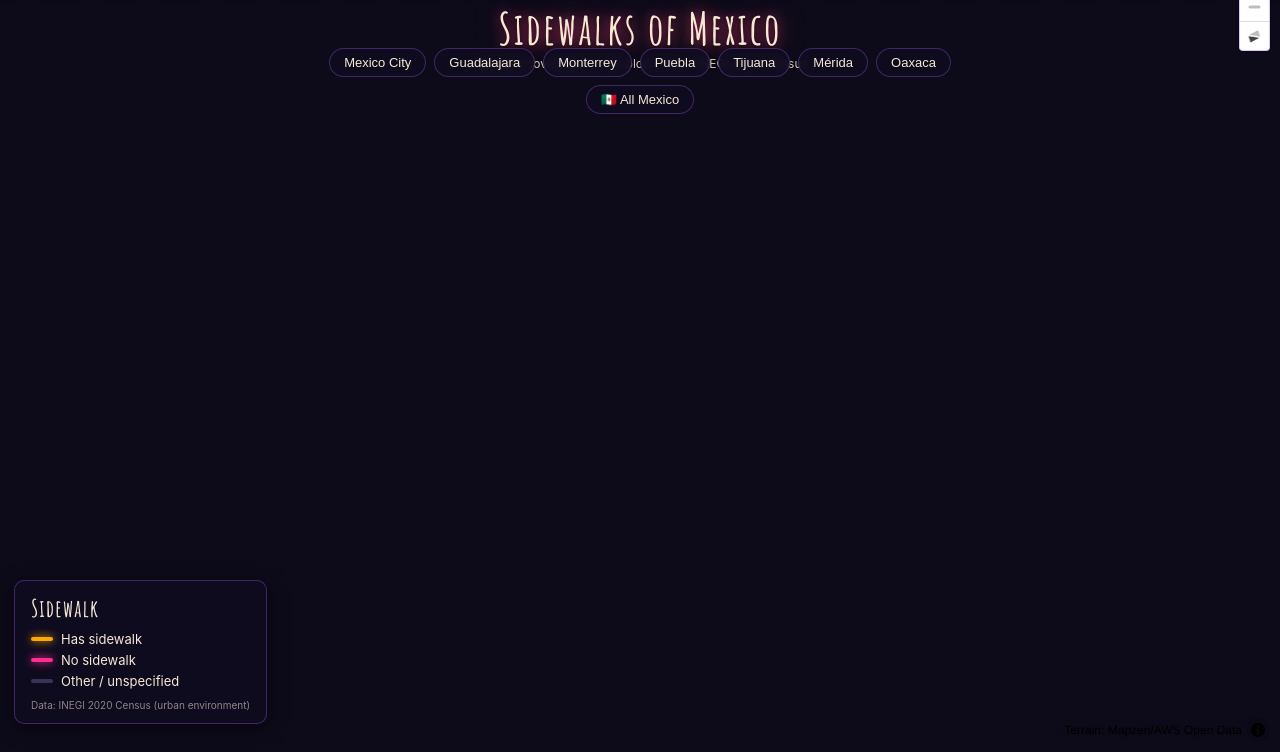
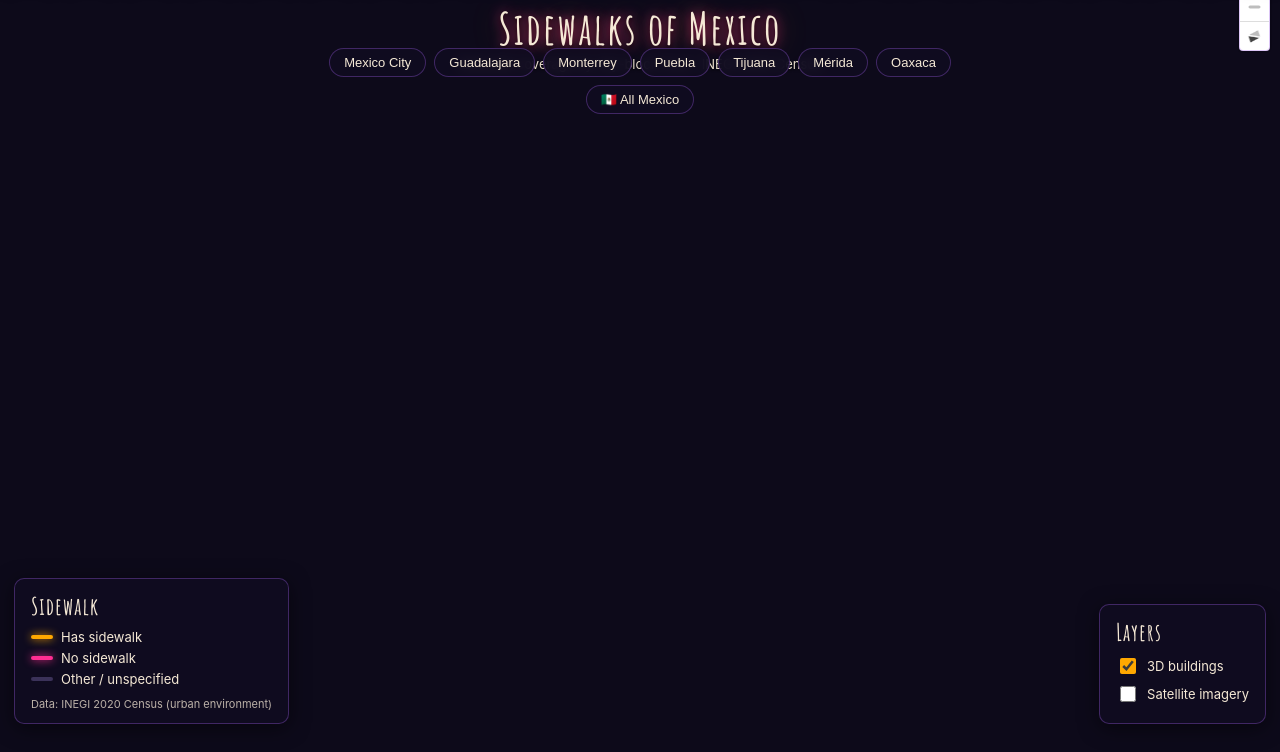
Before and after one commit to asturksever/mx-sidewalk, a website built with Vite: page index.html in a window 1280 px wide. Shown: the part 48-800 px from the top of the page. Built offline with nearby package versions, Linux system fonts and the light colour scheme; no server answers; animation ran at ten frames a second; what pmtiles would draw is missing.

Commit message:
Add Layers panel with 3D buildings and satellite toggles; brighten buildings; remove terrain
- Brighten 3D building extrusions (#453567 → #8b6fd8 by height) so they read against the dark basemap
- Remove terrain and hillshade (flat map)
- Add Esri World Imagery satellite layer, toggled off by default
- New Layers panel (bottom-right) with 3D buildings / satellite checkboxes; city chips unchanged
- Accessibility: aria-labels, focus-visible outlines, prefers-reduced-motion, contrast bumps

```diff
--- a/index.html
+++ b/index.html
@@ -58,7 +58,7 @@
     </header>
 
     <!-- Legend -->
-    <aside id="legend">
+    <aside id="legend" aria-label="Map legend">
       <h2>Sidewalk</h2>
       <div class="row"><span class="swatch" style="--c:#FFA800"></span> Has sidewalk</div>
       <div class="row"><span class="swatch" style="--c:#FF2E92"></span> No sidewalk</div>
@@ -66,8 +66,21 @@
       <p class="credit">Data: INEGI 2020 Census (urban environment)</p>
     </aside>
 
+    <!-- Layer toggles -->
+    <aside id="layers" aria-label="Map layers">
+      <h2>Layers</h2>
+      <label class="toggle">
+        <input type="checkbox" id="toggle-buildings" checked />
+        <span>3D buildings</span>
+      </label>
+      <label class="toggle">
+        <input type="checkbox" id="toggle-satellite" />
+        <span>Satellite imagery</span>
+      </label>
+    </aside>
+
     <!-- Fly-to chips -->
-    <nav id="places"></nav>
+    <nav id="places" aria-label="Fly to a city"></nav>
 
     <!-- Hover info card -->
     <div id="info" hidden>
--- a/src/basemap-style.js
+++ b/src/basemap-style.js
@@ -1,5 +1,5 @@
 // Custom "Día de Muertos" dark basemap over OpenFreeMap vector tiles
-// (OpenMapTiles schema) + AWS open terrain + local sidewalks PMTiles.
+// (OpenMapTiles schema) + optional satellite + local sidewalks PMTiles.
 
 const COLORS = {
   ground: '#0d0a1a',
@@ -9,8 +9,8 @@ const COLORS = {
   roadMinor: '#241c3a',
   roadMajor: '#2e2450',
   roadCasing: '#151024',
-  building: '#1a1030',
-  buildingTop: '#241745',
+  building: '#453567',
+  buildingTop: '#8b6fd8',
   boundary: '#4a3a7a',
   label: '#f5e9d6',
   labelHalo: '#0d0a1a',
@@ -53,13 +53,14 @@ export function buildStyle(pmtilesUrl) {
         type: 'vector',
         url: 'https://tiles.openfreemap.org/planet',
       },
-      terrain: {
-        type: 'raster-dem',
-        tiles: ['https://s3.amazonaws.com/elevation-tiles-prod/terrarium/{z}/{x}/{y}.png'],
-        encoding: 'terrarium',
+      satellite: {
+        type: 'raster',
+        tiles: [
+          'https://server.arcgisonline.com/ArcGIS/rest/services/World_Imagery/MapServer/tile/{z}/{y}/{x}',
+        ],
         tileSize: 256,
-        maxzoom: 13,
-        attribution: 'Terrain: Mapzen/AWS Open Data',
+        maxzoom: 19,
+        attribution: 'Imagery: Esri, Maxar, Earthstar Geographics',
       },
       sidewalks: {
         type: 'vector',
@@ -67,7 +68,6 @@ export function buildStyle(pmtilesUrl) {
         attribution: 'Banquetas: INEGI Censo 2020',
       },
     },
-    terrain: { source: 'terrain', exaggeration: 1.4 },
     layers: [
       { id: 'background', type: 'background', paint: { 'background-color': COLORS.ground } },
       {
@@ -98,17 +98,6 @@ export function buildStyle(pmtilesUrl) {
         source: 'openfreemap',
         'source-layer': 'waterway',
         paint: { 'line-color': COLORS.water, 'line-width': 1.2 },
-      },
-      {
-        id: 'hillshade',
-        type: 'hillshade',
-        source: 'terrain',
-        paint: {
-          'hillshade-shadow-color': '#050310',
-          'hillshade-highlight-color': '#2a2050',
-          'hillshade-accent-color': '#1b1233',
-          'hillshade-exaggeration': 0.35,
-        },
       },
       // --- roads ---
       {
@@ -159,6 +148,17 @@ export function buildStyle(pmtilesUrl) {
           'line-width': ['interpolate', ['linear'], ['zoom'], 3, 0.8, 8, 1.5],
           'line-dasharray': [3, 2],
           'line-opacity': 0.8,
+        },
+      },
+      // --- satellite imagery (toggled from the UI; covers the dark ground) ---
+      {
+        id: 'satellite',
+        type: 'raster',
+        source: 'satellite',
+        layout: { visibility: 'none' },
+        paint: {
+          'raster-brightness-max': 0.85,
+          'raster-saturation': -0.25,
         },
       },
       // --- sidewalks (the data!) — under 3D buildings, over roads ---
--- a/src/main.js
+++ b/src/main.js
@@ -33,14 +33,37 @@ const PLACES = [
   { name: '🇲🇽 All Mexico', center: [-102.5, 23.8], zoom: 4.3, pitch: 0, bearing: 0 },
 ];
 
+const prefersReducedMotion = window.matchMedia('(prefers-reduced-motion: reduce)').matches;
+
 const nav = document.getElementById('places');
 for (const p of PLACES) {
   const btn = document.createElement('button');
   btn.textContent = p.name;
   btn.addEventListener('click', () => {
-    map.flyTo({ center: p.center, zoom: p.zoom, pitch: p.pitch, bearing: p.bearing, duration: 2500 });
+    map.flyTo({
+      center: p.center,
+      zoom: p.zoom,
+      pitch: p.pitch,
+      bearing: p.bearing,
+      duration: prefersReducedMotion ? 0 : 2500,
+    });
   });
   nav.appendChild(btn);
+}
+
+// --- Layer toggles ---
+const LAYER_TOGGLES = [
+  { input: 'toggle-buildings', layer: 'building-3d' },
+  { input: 'toggle-satellite', layer: 'satellite' },
+];
+for (const { input, layer } of LAYER_TOGGLES) {
+  const checkbox = document.getElementById(input);
+  const apply = () => {
+    if (!map.getLayer(layer)) return;
+    map.setLayoutProperty(layer, 'visibility', checkbox.checked ? 'visible' : 'none');
+  };
+  checkbox.addEventListener('change', apply);
+  map.on('load', apply);
 }
 
 // --- Hover info card ---
--- a/src/style.css
+++ b/src/style.css
@@ -58,8 +58,8 @@ body {
 
 #banner .subtitle {
   margin: 0;
-  font-size: 12px;
-  opacity: 0.85;
+  font-size: 13px;
+  opacity: 0.95;
   text-shadow: 0 1px 3px #000;
 }
 
@@ -107,8 +107,45 @@ body {
 
 #legend .credit {
   margin: 10px 0 0;
-  font-size: 10px;
-  opacity: 0.55;
+  font-size: 11px;
+  opacity: 0.75;
+}
+
+/* --- Layer toggles --- */
+#layers {
+  position: absolute;
+  bottom: 28px;
+  right: 14px;
+  z-index: 10;
+  background: var(--card);
+  border: 1px solid var(--border);
+  border-radius: 10px;
+  padding: 12px 16px;
+  backdrop-filter: blur(6px);
+  box-shadow: 0 4px 20px rgba(0, 0, 0, 0.5);
+}
+
+#layers h2 {
+  font-family: 'Amatic SC', cursive;
+  font-size: 24px;
+  margin: 0 0 8px;
+  letter-spacing: 1px;
+}
+
+.toggle {
+  display: flex;
+  align-items: center;
+  gap: 8px;
+  font-size: 13px;
+  margin: 6px 0;
+  cursor: pointer;
+}
+
+.toggle input {
+  width: 16px;
+  height: 16px;
+  accent-color: var(--marigold);
+  cursor: pointer;
 }
 
 /* --- Fly-to chips --- */
@@ -141,6 +178,13 @@ body {
 #places button:hover {
   border-color: var(--magenta);
   box-shadow: 0 0 12px rgba(255, 46, 146, 0.5);
+}
+
+#places button:focus-visible,
+.toggle input:focus-visible,
+.maplibregl-ctrl-group button:focus-visible {
+  outline: 2px solid var(--teal);
+  outline-offset: 2px;
 }
 
 /* --- Hover info card --- */
```
Also changed, not shown: README.md.
